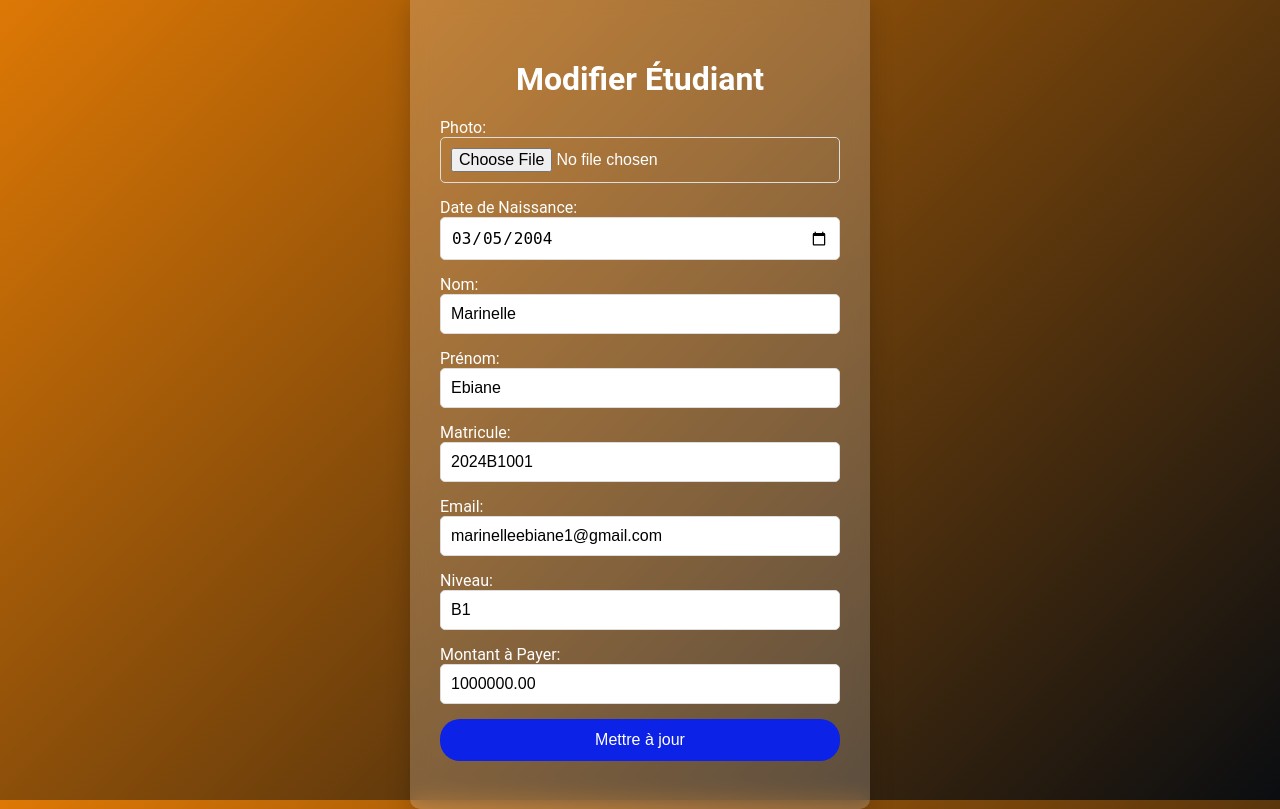
After one commit to DORIAN20061/projetEtudiant, a PHP site: page /edit.php?id=82 in a window 1280 px wide. The commit adds this page. Run offline with PHP 8.4, Linux system fonts and the light colour scheme; data comes from the database, SQL or seed files in the repository; both versions use the stored data as it was after the commit; some libraries are stand-ins or nearby versions.

Commit message:
connexion modifier

```diff
--- a/Class/Etudiant.php
+++ b/Class/Etudiant.php
@@ -20,8 +20,6 @@ class Etudiant
     public $email;
     public $niveau;
     public $montant;
-    public $nom_parent;
-    public $email_parent;
     public $age;
     public $reste;
     public $montant_paye;
@@ -38,8 +36,8 @@ class Etudiant
     public function ajouterEtudiant()
     {
         $query = "INSERT INTO " . $this->table . "
-                  (nom, prenom, matricule, photo, email, niveau, montant, nom_parent, email_parent, age,montant_paye, reste, statut, date_naissance)
-                  VALUES (?, ?, ?, ?, ?, ?, ?, ?, ?, ?, ?, ?, ?, ?)";
+                  (nom, prenom, matricule, photo, email, niveau, montant, age, montant_paye, reste, statut, date_naissance)
+                  VALUES (?, ?, ?, ?, ?, ?, ?, ?, ?, ?, ?, ?)";
 
         $stmt = $this->conn->prepare($query);
 
@@ -50,7 +48,7 @@ class Etudiant
 
         // Liaison des paramètres
         $stmt->bind_param(
-            "ssssssdssiddss",
+            "ssssssdiddss",
             $this->nom,
             $this->prenom,
             $this->matricule,
@@ -58,8 +56,6 @@ class Etudiant
             $this->email,
             $this->niveau,
             $this->montant,
-            $this->nom_parent,
-            $this->email_parent,
             $this->age,
             $this->montant_paye,
             $this->reste,
@@ -78,7 +74,6 @@ class Etudiant
                   VALUES (?, ?)";
 
         $stmt1 = $this->conn->prepare($query1);
-        // $hashedPassword = password_hash($this->matricule, PASSWORD_BCRYPT);
 
         // Vérifie si la requête a été préparée avec succès
         if (!$stmt1) {
@@ -88,10 +83,8 @@ class Etudiant
         // Liaison des paramètres
         $stmt1->bind_param(
             "ss",
-
             $this->matricule,
-            $this->matricule,
-
+            $this->matricule
         );
 
         // Exécute la requête et retourne le résultat
@@ -120,7 +113,7 @@ class Etudiant
     public function mettreAJourEtudiant()
     {
         $query = "UPDATE " . $this->table . "
-                  SET nom = ?, prenom = ?, photo = ?, email = ?, niveau = ?, montant = ?, nom_parent = ?, email_parent = ?, age = ?
+                  SET nom = ?, prenom = ?, photo = ?, email = ?, niveau = ?, montant = ?, age = ?
                   WHERE matricule = ?";
 
         $stmt = $this->conn->prepare($query);
@@ -132,20 +125,33 @@ class Etudiant
 
         // Liaison des paramètres
         $stmt->bind_param(
-            "sssssdssis",
+            "sssssdss",
             $this->nom,
             $this->prenom,
             $this->photo,
             $this->email,
             $this->niveau,
             $this->montant,
-            $this->nom_parent,
-            $this->email_parent,
             $this->age,
             $this->matricule
         );
 
         // Exécution de la requête
+        return $stmt->execute();
+    }
+
+    public function getEtudiantById($id) {
+        $query = "SELECT * FROM etudiants WHERE id = ?";
+        $stmt = $this->conn->prepare($query);
+        $stmt->bind_param('i', $id);
+        $stmt->execute();
+        return $stmt->get_result()->fetch_assoc();
+    }
+
+    public function updateEtudiant($id, $nom, $prenom, $matricule, $email, $niveau, $date_naissance, $montant, $photo) {
+        $query = "UPDATE etudiants SET nom = ?, prenom = ?, matricule = ?, email = ?, niveau = ?, date_naissance = ?, montant = ?, photo = ? WHERE id = ?";
+        $stmt = $this->conn->prepare($query);
+        $stmt->bind_param('sssssdssi', $nom, $prenom, $matricule, $email, $niveau, $date_naissance, $montant, $photo, $id);
         return $stmt->execute();
     }
 
@@ -195,6 +201,7 @@ class Etudiant
         }
         return null;
     }
+
     public function obtenirEtudiantParMatricule($matricule)
     {
         $query = "SELECT * FROM " . $this->table . " WHERE matricule = ?";
@@ -213,7 +220,6 @@ class Etudiant
     {
         $query = "SELECT * FROM connexion WHERE matricule = ? AND password = ?";
         $stmt = $this->conn->prepare($query);
-        // $hashedPassword = password_hash($password, PASSWORD_BCRYPT);
         $stmt->bind_param("ss", $matricule, $password);
         $stmt->execute();
         $result = $stmt->get_result();
--- /dev/null
+++ b/edit.php
@@ -0,0 +1,195 @@
+<?php
+require_once 'Class/Database.php';
+require_once 'Class/Etudiant.php';
+
+// Activer l'affichage des erreurs PHP
+ini_set('display_errors', 1);
+ini_set('display_startup_errors', 1);
+error_reporting(E_ALL);
+
+$database = new Database();
+$db = $database->getConnection();
+$etudiant = new Etudiant($db);
+
+$message = '';
+
+// Récupérer les informations de l'étudiant
+if (isset($_GET['id'])) {
+    $id = intval($_GET['id']);
+    $etudiantInfo = $etudiant->getEtudiantById($id);
+    if (!$etudiantInfo) {
+        $message = "Étudiant non trouvé.";
+    }
+} else {
+    header("Location: gestionEtu.php");
+    exit();
+}
+
+// Mettre à jour les informations de l'étudiant
+if ($_SERVER['REQUEST_METHOD'] === 'POST') {
+    $id = intval($_POST['id']);
+    $photo = $_FILES['photo']['name'];
+    $date_naissance = trim($_POST['date_naissance']);
+    $nom = trim($_POST['nom']);
+    $prenom = trim($_POST['prenom']);
+    $matricule = trim($_POST['matricule']);
+    $email = trim($_POST['email']);
+    $niveau = trim($_POST['niveau']);
+    $montant = floatval($_POST['montant']);
+
+    // Upload de la photo
+    if (!empty($photo)) {
+        $target_dir = "uploads/";
+        $target_file = $target_dir . basename($photo);
+        if (!move_uploaded_file($_FILES['photo']['tmp_name'], $target_file)) {
+            $message = "Erreur lors du téléchargement de la photo.";
+        } else {
+            $photo = basename($photo); // Utiliser le nom de fichier de la nouvelle photo
+        }
+    } else {
+        $photo = $etudiantInfo['photo']; // Conserver l'ancienne photo si aucune nouvelle photo n'est téléchargée
+    }
+
+    if (empty($message) && $etudiant->updateEtudiant($id, $nom, $prenom, $matricule, $email, $niveau, $date_naissance, $montant, $photo)) {
+        header("Location: gestionEtu.php");
+        exit();
+    } else {
+        $message = "Une erreur s'est produite lors de la mise à jour.";
+    }
+}
+?>
+
+<!DOCTYPE html>
+<html lang="en">
+
+<head>
+    <meta charset="UTF-8">
+    <meta name="viewport" content="width=device-width, initial-scale=1.0">
+    <title>Modifier Étudiant</title>
+    <link rel="stylesheet" href="https://cdnjs.cloudflare.com/ajax/libs/font-awesome/6.0.0-beta3/css/all.min.css">
+    <style>
+        body {
+            font-family: 'Roboto', sans-serif;
+            background: linear-gradient(135deg, rgb(221, 120, 5), rgb(10, 13, 17));
+            color: #fff;
+            display: flex;
+            justify-content: center;
+            align-items: center;
+            height: 100vh;
+            margin: 0;
+        }
+
+        .form-container {
+            background: rgba(255, 255, 255, 0.2);
+            color: #fff;
+            padding: 48px 30px;
+            border-radius: 10px;
+            box-shadow: 0 10px 25px rgba(0, 0, 0, 0.2);
+            width: 100%;
+            max-width: 400px;
+            backdrop-filter: blur(10px);
+            animation: fadeIn 2s ease-in-out;
+        }
+
+        @keyframes fadeIn {
+            from {
+                opacity: 0;
+            }
+            to {
+                opacity: 1;
+            }
+        }
+
+        .form-container h1 {
+            text-align: center;
+            margin-bottom: 20px;
+            color: #fff;
+        }
+
+        .form-container form {
+            display: flex;
+            flex-direction: column;
+        }
+
+        .form-container input {
+            margin-bottom: 15px;
+            padding: 10px;
+            border: 1px solid #ddd;
+            border-radius: 5px;
+            font-size: 16px;
+            transition: all 0.3s ease;
+        }
+
+        .form-container input:hover {
+            transform: translateY(-10%);
+            transition: ease-in-out .5s;
+            box-shadow: 0 5px 15px rgba(102, 166, 255, 0.5);
+        }
+
+        .form-container input:focus {
+            outline: none;
+            border-color: #6a11cb;
+            box-shadow: 0 0 5px rgba(106, 17, 203, 0.5);
+        }
+
+        .form-container button {
+            padding: 12px;
+            background-color: rgb(12, 34, 230);
+            color: white;
+            border: none;
+            border-radius: 20px;
+            font-size: 16px;
+            font-weight: 500;
+            cursor: pointer;
+            transition: all 0.3s ease;
+        }
+
+        .form-container button:hover {
+            background-color: #2575fc;
+            transform: translateY(-10%);
+            transition: ease-in-out .5s;
+            box-shadow: 0 5px 15px rgba(102, 166, 255, 0.5);
+        }
+
+        .form-container .error {
+            color: #e74c3c;
+            background: rgba(231, 76, 60, 0.1);
+            padding: 10px;
+            text-align: center;
+            margin-bottom: 15px;
+            border: 1px solid #e74c3c;
+            border-radius: 5px;
+        }
+    </style>
+</head>
+
+<body>
+    <div class="form-container">
+        <h1>Modifier Étudiant</h1>
+        <?php if (!empty($message)): ?>
+            <div class="error"><?= htmlspecialchars($message); ?></div>
+        <?php endif; ?>
+        <form method="POST" action="" enctype="multipart/form-data">
+            <input type="hidden" name="id" value="<?= htmlspecialchars($etudiantInfo['id']); ?>">
+            <label for="photo">Photo:</label>
+            <input type="file" name="photo" id="photo">
+            <label for="date_naissance">Date de Naissance:</label>
+            <input type="date" name="date_naissance" id="date_naissance" value="<?= htmlspecialchars($etudiantInfo['date_naissance']); ?>" required>
+            <label for="nom">Nom:</label>
+            <input type="text" name="nom" id="nom" placeholder="Nom" value="<?= htmlspecialchars($etudiantInfo['nom']); ?>" required>
+            <label for="prenom">Prénom:</label>
+            <input type="text" name="prenom" id="prenom" placeholder="Prénom" value="<?= htmlspecialchars($etudiantInfo['prenom']); ?>" required>
+            <label for="matricule">Matricule:</label>
+            <input type="text" name="matricule" id="matricule" placeholder="Matricule" value="<?= htmlspecialchars($etudiantInfo['matricule']); ?>" required>
+            <label for="email">Email:</label>
+            <input type="email" name="email" id="email" placeholder="Email" value="<?= htmlspecialchars($etudiantInfo['email']); ?>" required>
+            <label for="niveau">Niveau:</label>
+            <input type="text" name="niveau" id="niveau" placeholder="Niveau" value="<?= htmlspecialchars($etudiantInfo['niveau']); ?>" required>
+            <label for="montant">Montant à Payer:</label>
+            <input type="number" step="0.01" name="montant" id="montant" placeholder="Montant à Payer" value="<?= htmlspecialchars($etudiantInfo['montant']); ?>" required>
+            <button type="submit">Mettre à jour</button>
+        </form>
+    </div>
+</body>
+
+</html>
--- a/gestionEtu.php
+++ b/gestionEtu.php
@@ -266,7 +266,7 @@ if ($_SERVER['REQUEST_METHOD'] === 'GET' && isset($_GET['delete_id'])) {
         }
 
         img {
-            max-width: 50px;
+            max-width: 24px;
             max-height: 50px;
             object-fit: cover;
             border-radius: 50px;
@@ -446,7 +446,7 @@ if ($_SERVER['REQUEST_METHOD'] === 'GET' && isset($_GET['delete_id'])) {
                                 <td><?= htmlspecialchars($etudiant['montant']); ?></td>
                                 <td><?= htmlspecialchars($etudiant['nom_parent']); ?></td>
                                 <td class="actions">
-                                    <button class="edit" onclick="location.href='edit.php?id=<?= $etudiant['id']; ?>'"><img src="uploads/write.png" alt=""></button>
+                                    <button class="edit" onclick="location.href='edit.php?id=<?= $etudiant['id']; ?>'"><img src="uploads/stylo.png" alt=""></button>
                                     <button class="delete" onclick="openPopup(<?= $etudiant['id']; ?>)"><img src="uploads/delete.png" alt=""></button>
                                     <button class="details" onclick="location.href='informationEtudiant.php?id=<?= $etudiant['id']; ?>'"><img src="uploads/info.png" alt=""></button>
                                 </td>
--- a/informationEtudiant.php
+++ b/informationEtudiant.php
@@ -116,7 +116,7 @@ if (isset($_GET['action']) && $_GET['action'] === 'download_pdf') {
     <link rel="stylesheet" href="https://cdnjs.cloudflare.com/ajax/libs/font-awesome/6.0.0-beta3/css/all.min.css">
     <link href="https://cdn.jsdelivr.net/npm/bootstrap@5.3.2/dist/css/bootstrap.min.css" rel="stylesheet">
     <link href="https://cdn.jsdelivr.net/npm/bootstrap-icons/font/bootstrap-icons.css" rel="stylesheet">
-    <title>Liste des Étudiants</title>
+    <title>Carte de l'étudiant</title>
     <title>Détails de l'Étudiant</title>
     <style>
         body {
```
Also changed, not shown: MatiereProf.php (+6 -4 lines), etudiants (2).sql (added, +327 -0 lines), index.php (+8 -16 lines), uploads/Anonymous.png (renamed from uploads/Anonymous.jpg), uploads/OIP (1).jpg (added), uploads/OIP (2).jpg (added), uploads/OIP.jpg (added), uploads/pencil.png (added), uploads/pngtree-businessman-avatar-icon-vector-download-vector-user-icon-avatar-silhouette-social-png-image_1991050.jpg (added), uploads/stylo.png (added), uploads/th.jpg (added).
